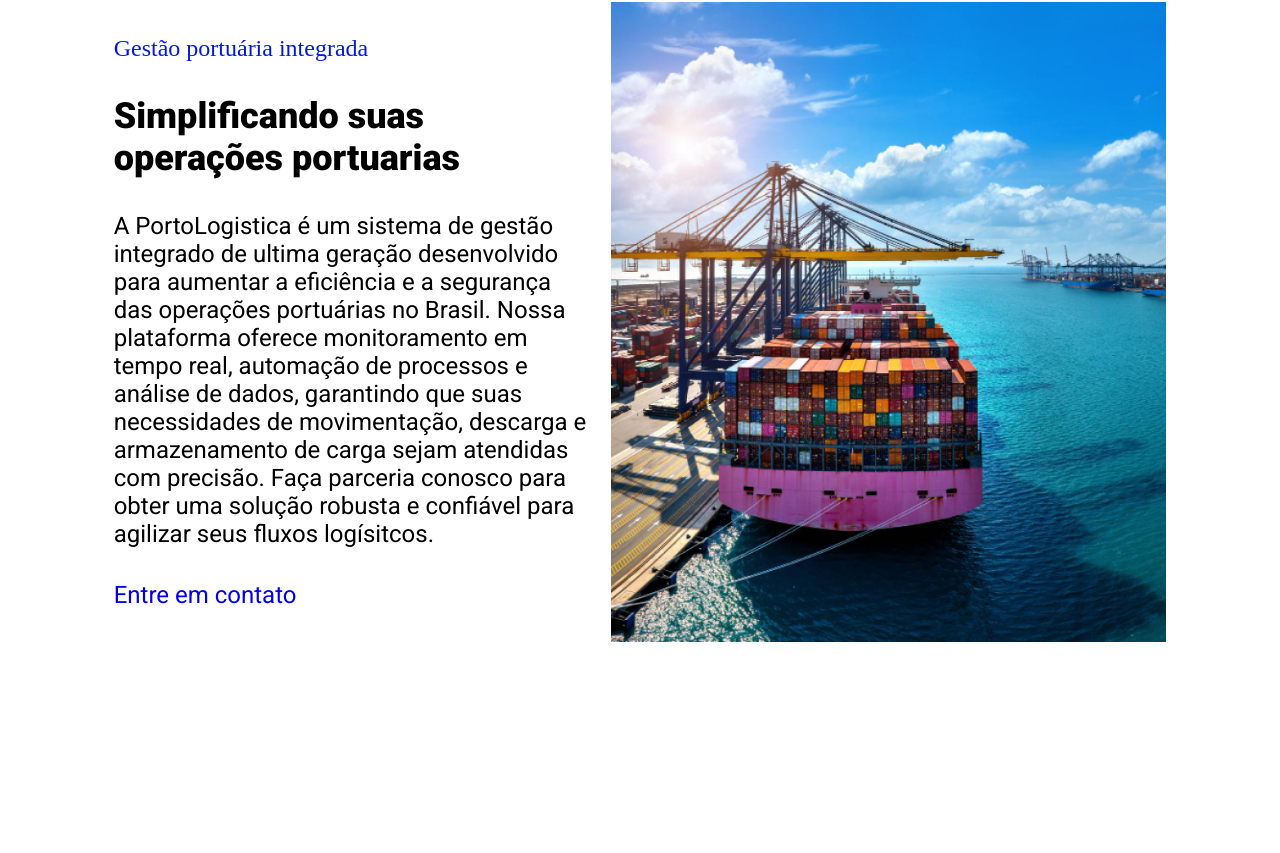
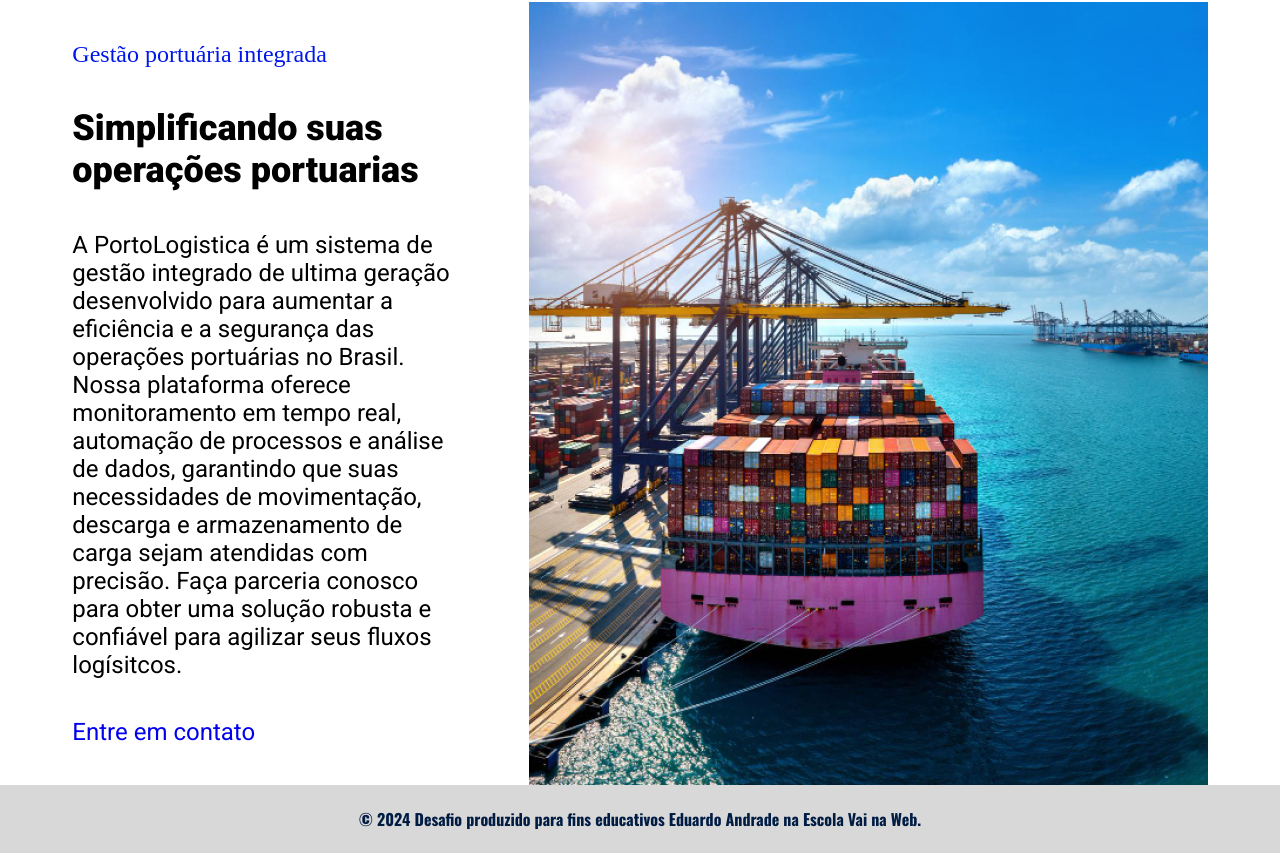
Before and after one commit to Eduardo377/Desafio-2-VNW, a plain HTML site: page index.html in a window 1280 px wide. Shown: the part 958-1811 px from the top of the page. Before the commit the page ends 1600 px from the top, so only its background shows below. Drawn offline with nearby package versions, Linux system fonts and the light colour scheme.

Commit message:
:construction: feat: construcao, segunda section, footer e estilizacao

```diff
--- a/index.html
+++ b/index.html
@@ -61,7 +61,12 @@
             </section>
         </main>
         <footer>
-
+            <p>
+                © 2024 Desafio produzido para fins educativos
+                <a href="https://www.linkedin.com/in/eduardogomes377/" target="_blank" rel="noopener noreferrer">
+                    Eduardo Andrade
+                </a> na Escola Vai na Web.
+            </p>
         </footer>
     </body>
 </html>
--- a/style.scss
+++ b/style.scss
@@ -8,7 +8,6 @@
 
 body {
     background-color: #ffffff;
-}
 
     header {
         display: flex;
@@ -20,8 +19,9 @@ header {
         text-transform: capitalize;
 
         h2 {
+            font-weight: 900;
+            max-width: 15rem;
             font-size: 2.5rem;
-        font-weight: 900;
         }
 
             span {
@@ -41,11 +41,34 @@ header {
                             display: flex;
                             justify-content: center;
                             align-items: center;
+
                             a {
+                                position: relative;
                                 text-decoration: none;
-                            color: #5B5B5B;                            ;
+                                color: #5B5B5B;
                                 font-size: 1.25rem;
                                 font-weight: 500;
+                                transition: color 0.3s, text-decoration 0.3s ease;
+                            }
+
+                            a::after {
+                                content: '';
+                                position: absolute;
+                                bottom: 0;
+                                left: 50%;
+                                width: 0;
+                                height: 0.27vh;
+                                background-color: #000000;
+                                transition: width 0.3s ease, left 0.3s ease;
+                            }
+
+                            a:hover {
+                                color: #000000;
+                            }
+
+                            a:hover::after {
+                                width: 100%;
+                                left: 0;
                             }
                         }
 
@@ -110,7 +133,7 @@ main {
         }
 
         .containerSerctionGestao {
-        height: 80vh;
+            min-height: 80vh;
             display: flex;
             justify-content: space-evenly;
 
@@ -134,7 +157,7 @@ main {
                 }
 
                 .boxArticleText, a {
-                width: 29.6rem;
+                    max-width: 29.6rem;
                     font-family: 'Roboto', sans-serif;
                     font-weight: 400;
                     font-size: 1.5rem;
@@ -142,4 +165,49 @@ main {
                 }
             }
         }
+
+
     }
+
+    footer {
+        height: 8.52vh;
+        background-color: #D8D8D8;
+        color: #001C43;
+        display: flex;
+        align-items: center;
+        justify-content: center;
+        font-family: 'Oswald', sans-serif;
+        font-weight: 700;
+
+        p {
+            font-size: 0.875;
+        }
+
+        a {
+            color: #001C43;
+            text-decoration: none;
+            transition: color 0.3s ease, text-decoration 0.3s ease;
+            position: relative;
+        }
+
+        a::after {
+            content: '';
+            position: absolute;
+            bottom: 0;
+            left: 50%;
+            width: 0;
+            height: 0.27vh;
+            background-color: #000000;
+            transition: width 0.3s ease, left 0.3s ease;
+        }
+
+        a:hover {
+            color: #8E44AD ;
+        }
+
+        a:hover::after {
+            width: 100%;
+            left: 0;
+        }
+    }
+}
```
Also changed, not shown: style.css, 1 other file. Lines whose indentation alone changed are shown as unchanged.
